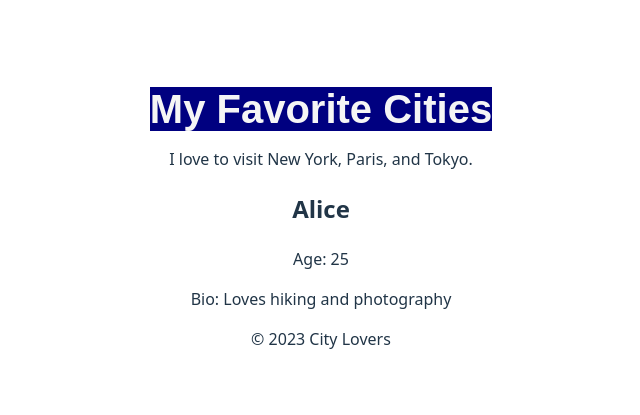
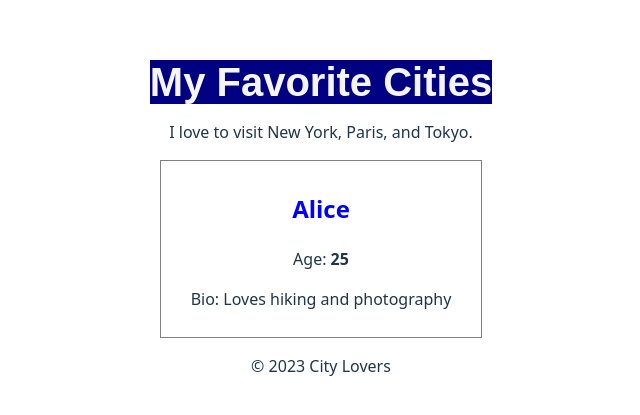
Before and after one commit to MeNesta/alx-fe-reactjs, a React (Vite) app in the folder alx-react-app/: page / in a window 1280 px wide. Shown: the part 173-588 px from the top of the page, without its empty margins (319-959 px from the left). Built offline with nearby package versions, Linux system fonts and the light colour scheme.

Commit message:
initial commit

```diff
--- a/alx-react-app/src/components/UserProfile.jsx
+++ b/alx-react-app/src/components/UserProfile.jsx
@@ -1,10 +1,10 @@
 const UserProfile = (props) => {
   return (
-    <div>
-      <h2>{props.name}</h2>
-      <p>Age: {props.age}</p>
-      <p>Bio: {props.bio}</p>
-    </div>
+   <div style={{ border: '1px solid gray', padding: '10px', margin: '10px' }}>
+   <h2 style={{ color: 'blue' }}>{props.name}</h2>
+   <p>Age: <span style={{ fontWeight: 'bold' }}>{props.age}</span></p>
+   <p>Bio: {props.bio}</p>
+ </div>
   );
 };
 
```
